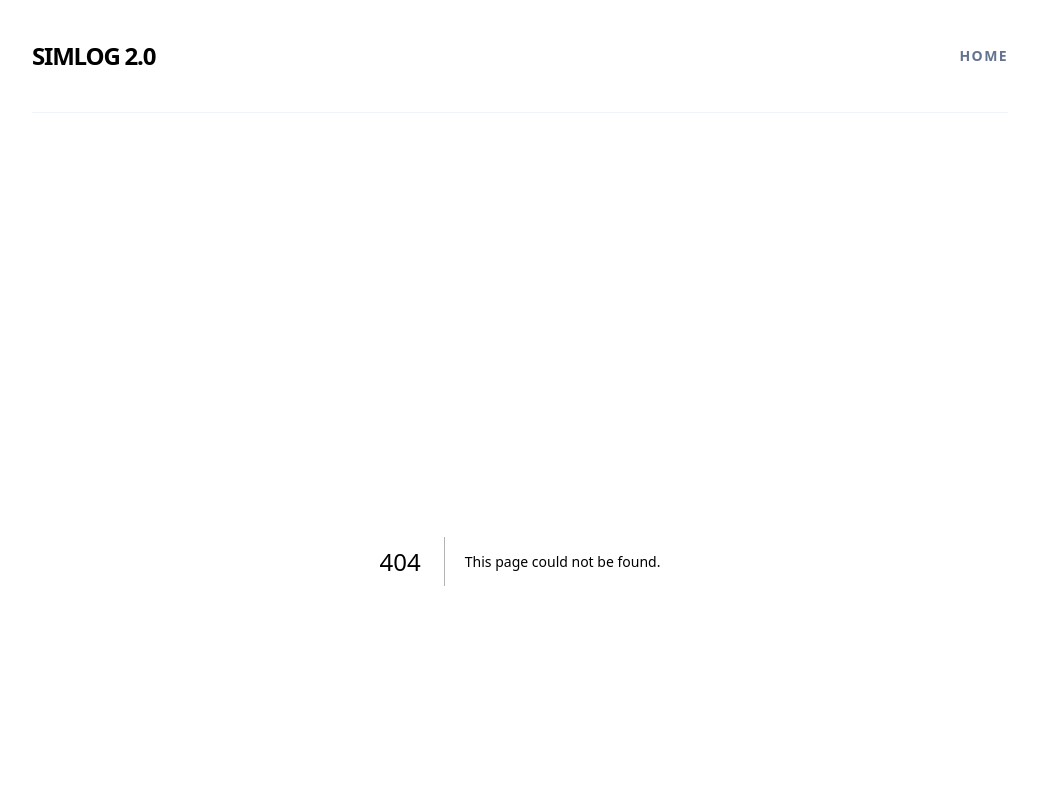
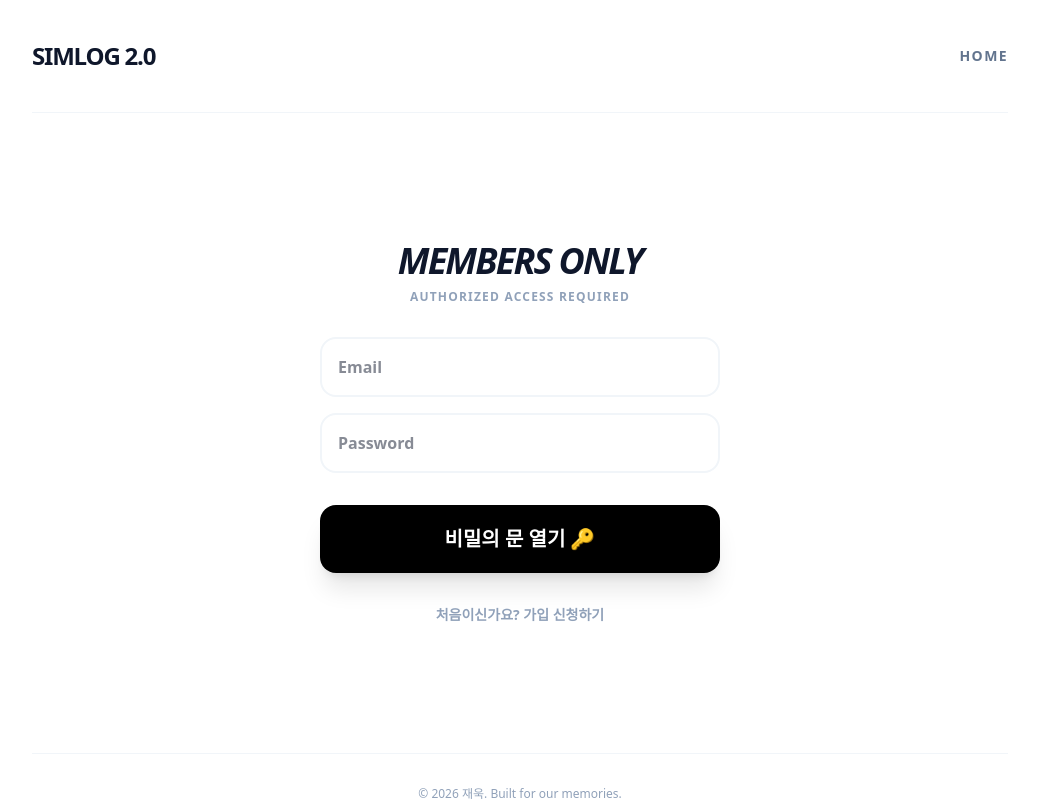
Before and after one commit to wook2002/simlog-v2, a Next.js app: page /login in a window 1280 px wide. Before the commit this address had no page. Shown: the top 801 px of the page, without its empty margins (120-1159 px from the left). Built offline with nearby package versions, Linux system fonts and the light colour scheme; no server answers.

Commit message:
feat: 승인 기반 로그인 시스템 구축

```diff
--- a/package.json
+++ b/package.json
@@ -9,6 +9,7 @@
     "lint": "eslint"
   },
   "dependencies": {
+    "@supabase/auth-helpers-nextjs": "^0.15.0",
     "@supabase/supabase-js": "^2.103.2",
     "next": "16.2.4",
     "react": "19.2.4",
--- /dev/null
+++ b/src/app/login/page.tsx
@@ -0,0 +1,55 @@
+"use client";
+
+import { useState } from "react";
+import { supabase } from "@/lib/supabase";
+
+export default function LoginPage() {
+  const [email, setEmail] = useState("");
+  const [password, setPassword] = useState("");
+  const [isSignUp, setIsSignUp] = useState(false);
+
+  const handleAuth = async () => {
+    if (isSignUp) {
+      // 회원가입
+      const { error } = await supabase.auth.signUp({ email, password });
+      if (error) alert(error.message);
+      else alert("가입 신청 완료! 재욱님의 승인을 기다려주세요.");
+    } else {
+      // 로그인 시도
+      const { data: { user } } = await supabase.auth.signInWithPassword({ email, password });
+      if (!user) return alert("로그인 실패! 이메일/비번 확인.");
+
+      // 승인 여부 확인
+      const { data: profile } = await supabase.from('profiles').select('is_approved').eq('id', user.id).single();
+
+      if (profile?.is_approved) {
+        window.location.href = "/"; // 승인됐으면 홈으로!
+      } else {
+        await supabase.auth.signOut();
+        alert("아직 재욱님의 승인이 떨어지지 않았습니다. ✋");
+      }
+    }
+  };
+
+  return (
+    <div className="max-w-md mx-auto py-20 px-6 space-y-8">
+      <div className="text-center space-y-2">
+        <h1 className="text-4xl font-black tracking-tighter italic">MEMBERS ONLY</h1>
+        <p className="text-slate-400 font-bold uppercase text-xs tracking-widest">Authorized Access Required</p>
+      </div>
+
+      <div className="space-y-4">
+        <input type="email" placeholder="Email" className="w-full p-4 border-2 border-slate-100 rounded-2xl outline-none focus:border-black font-bold" value={email} onChange={(e) => setEmail(e.target.value)} />
+        <input type="password" placeholder="Password" className="w-full p-4 border-2 border-slate-100 rounded-2xl outline-none focus:border-black font-bold" value={password} onChange={(e) => setPassword(e.target.value)} />
+      </div>
+
+      <button onClick={handleAuth} className="w-full bg-black text-white py-5 rounded-2xl font-black text-xl shadow-xl active:scale-95 transition-all">
+        {isSignUp ? "가입 신청하기" : "비밀의 문 열기 🔑"}
+      </button>
+
+      <p onClick={() => setIsSignUp(!isSignUp)} className="text-center text-sm font-bold text-slate-400 cursor-pointer hover:text-black">
+        {isSignUp ? "이미 회원이신가요? 로그인" : "처음이신가요? 가입 신청하기"}
+      </p>
+    </div>
+  );
+}
--- /dev/null
+++ b/src/middleware.ts
@@ -0,0 +1,20 @@
+import { createMiddlewareClient } from '@supabase/auth-helpers-nextjs'
+import { NextResponse } from 'next/server'
+import type { NextRequest } from 'next/server'
+
+export async function middleware(req: NextRequest) {
+  const res = NextResponse.next()
+  const supabase = createMiddlewareClient({ req, res })
+  const { data: { session } } = await supabase.auth.getSession()
+
+  // 로그인 안 됐는데 로그인이 필요한 페이지(홈, 글쓰기 등)에 가려고 하면 로그인 페이지로!
+  if (!session && req.nextUrl.pathname !== '/login') {
+    return NextResponse.redirect(new URL('/login', req.url))
+  }
+
+  return res
+}
+
+export const config = {
+  matcher: ['/', '/write', '/posts/:path*'], // 문지기가 지킬 구역
+}
```
Also changed, not shown: 1 other file (tests, documents, lock files or other folders).
